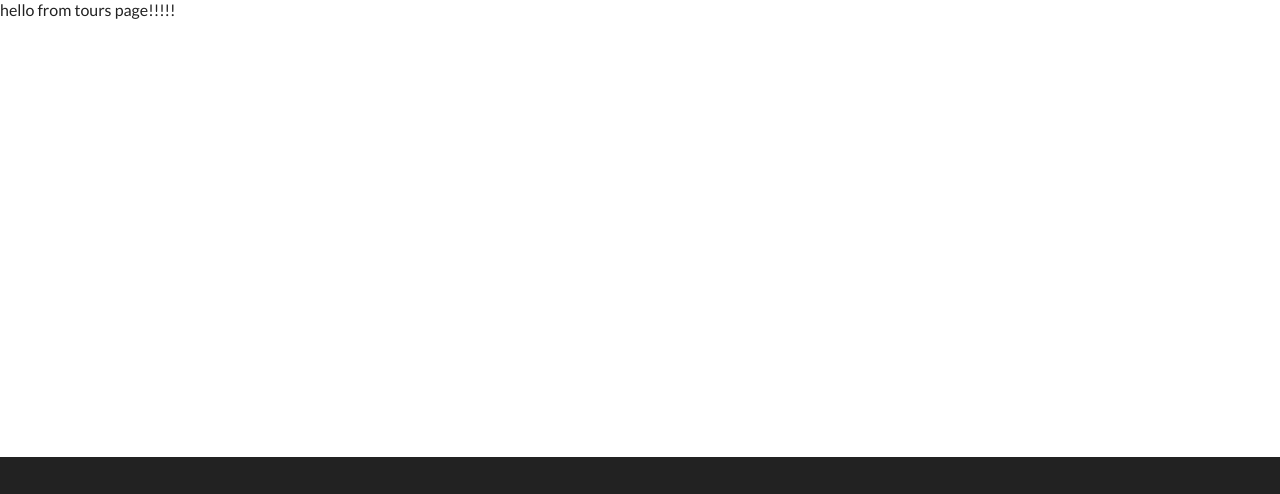
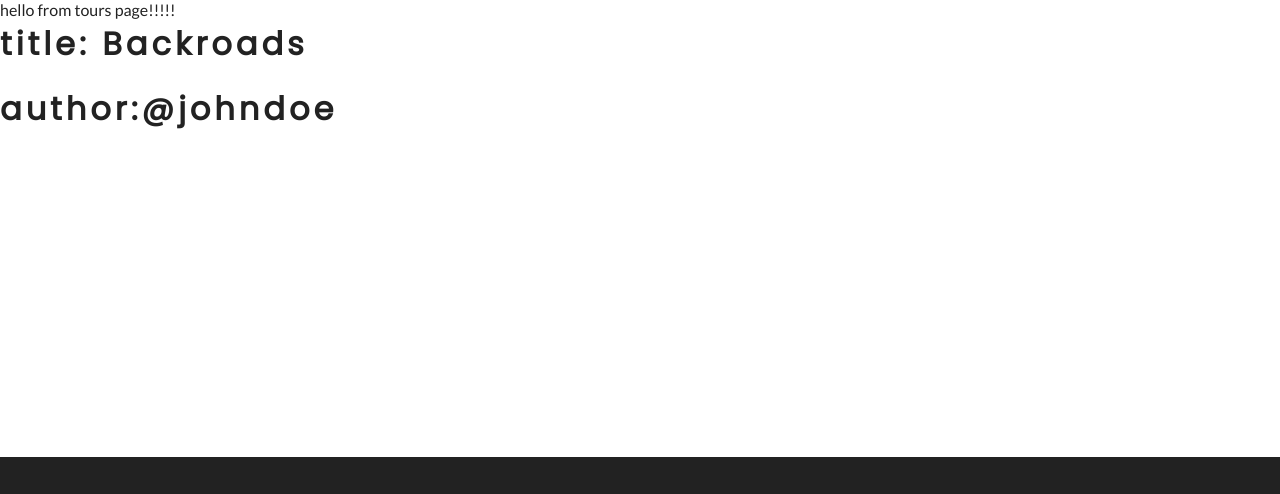
Before and after one commit to ghawthorne66/backcountry, a Gatsby site: page /tours in a window 1280 px wide. Shown: the part 148-642 px from the top of the page. Built offline with nearby package versions, Linux system fonts and the light colour scheme; Gatsby itself is replaced by a stand-in of ours.

Commit message:
add graphql

```diff
--- a/gatsby-config.js
+++ b/gatsby-config.js
@@ -5,6 +5,15 @@
  */
 
 module.exports = {
+  siteMetadata:{
+    title: "Backroads",
+    description: "Explore awesome worldwide tours & discover what makes each of them unique.  Forget your daily routine & say yes to adventure",
+    author: "@johndoe",
+    data: {
+      name: "john",
+      age: 24,
+    },
+  },
   plugins: [`gatsby-plugin-sass`,
 `gatsby-plugin-styled-components`],
   /* Your site config here */
--- /dev/null
+++ b/src/examples/Header.js
@@ -0,0 +1,35 @@
+import React from 'react'
+import {useStaticQuery,graphql} from "gatsby"
+
+const getSiteData = graphql`
+query FirstQuery {
+    site {
+      siteMetadata {
+        title
+        description
+        author
+        data {
+          name
+          age
+        }
+      }
+    }
+  }
+
+`
+const Header = () => {
+    const {
+        site: { siteMetadata },
+    } = useStaticQuery(getSiteData)
+    console.log(siteMetadata)
+
+    return (
+        <div>
+            <h1>title: {siteMetadata.title}</h1>
+            <h1>author:{siteMetadata.author}</h1>
+
+        </div>
+    )
+}
+
+export default Header
--- a/src/pages/tours.js
+++ b/src/pages/tours.js
@@ -1,11 +1,13 @@
 import React, { Component } from "react"
 import Layout from "../components/Layout"
-import Button from "../examples/Button"
+import Header from "../examples/Header"
+
 export default class tours extends Component {
   render() {
     return (
       <Layout>
         hello from tours page!!!!!
+        <Header />
 
       </Layout>
     )
```
